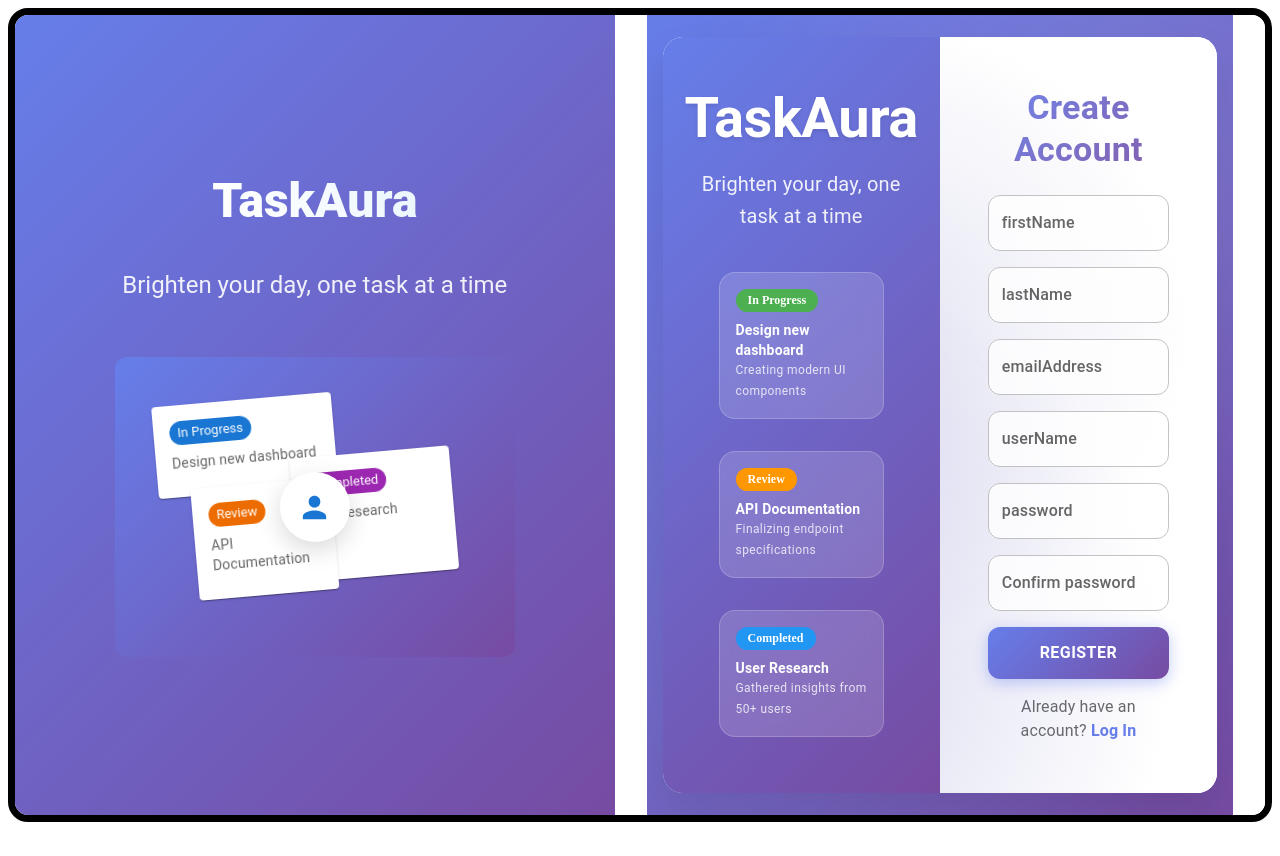
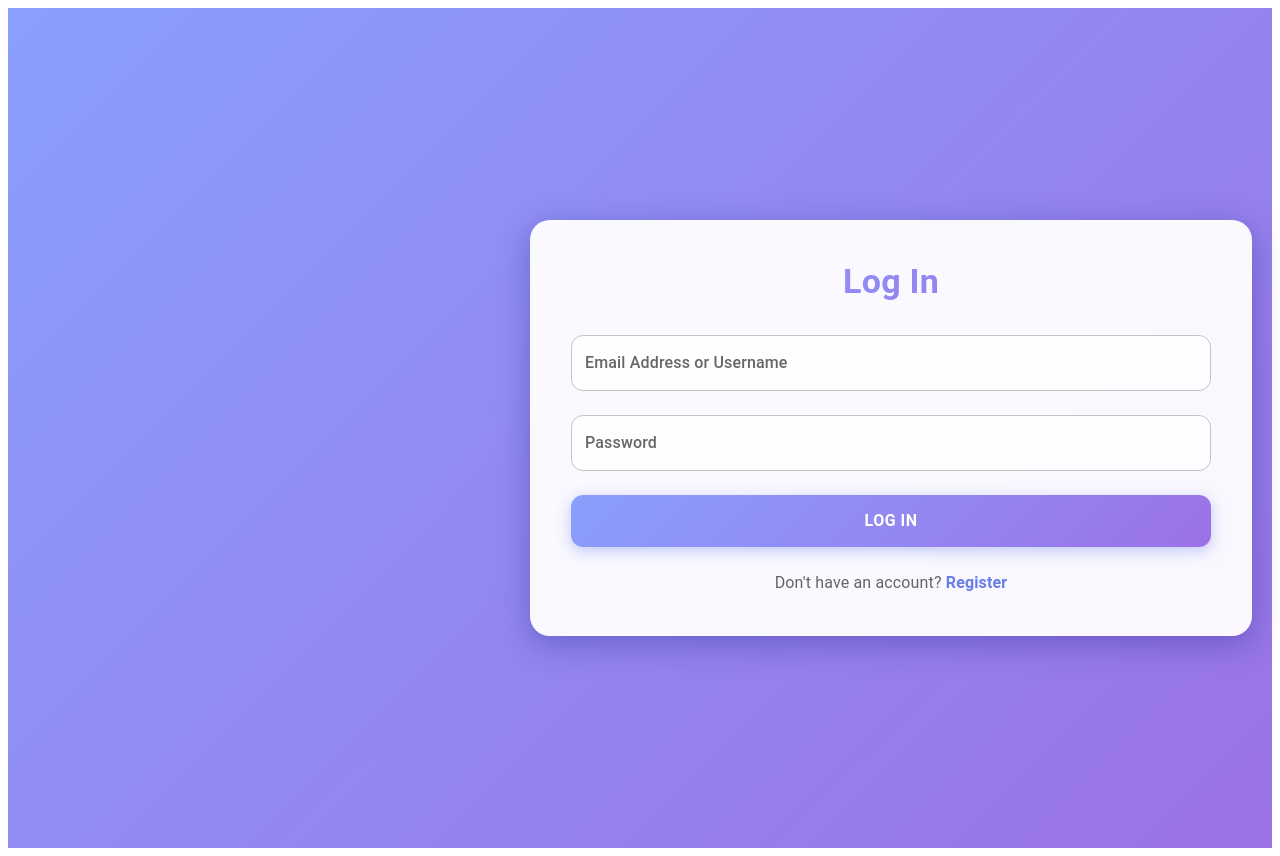
Before and after one commit to lucydavid003/Tasky-frontend, a React (Vite) app: page /register in a window 1280 px wide. Before the commit the page ends 830 px from the top, so only its background shows below. Built offline with nearby package versions, Linux system fonts and the light colour scheme.

Commit message:
improved the login and register styling

```diff
--- a/src/Pages/Landing.tsx
+++ b/src/Pages/Landing.tsx
@@ -1,171 +1,220 @@
-import React from 'react';
-import { Box, Typography, Card, CardContent, Chip, Avatar, Fade, Slide } from "@mui/material";
-import { Outlet } from "react-router-dom";
-import { Person, CheckCircle } from '@mui/icons-material';
+import {
+  Stack,
+  Alert,
+  Box,
+  Button,
+  TextField,
+  Typography,
+  Link as MuiLink,
+} from "@mui/material";
+
+import { Link, useNavigate } from "react-router-dom";
+import { useState } from "react";
+import { useMutation } from "@tanstack/react-query";
+import axiosInstance from "../api/axios";
+import axios from "axios";
+import useUser from "../Store/userStore";
+import { styled } from "@mui/material/styles";
 
 
-const AnimatedTaskBoardIllustration: React.FC = () => (
-  <Box
-    sx={{
-      position: 'relative',
-      width: '100%',
-      height: '300px',
-      display: 'flex',
-      alignItems: 'center',
-      justifyContent: 'center',
-       background: 'linear-gradient(135deg, #667eea 0%, #764ba2 100%)',
-      borderRadius: 3,
-      overflow: 'hidden',
-    }}
-  >
-
-    <Fade in timeout={1000}>
-      <Card
-        sx={{
-          position: 'absolute',
-          top: '15%',
-          left: '10%',
-          width: 180,
-          transform: 'rotate(-5deg)',
-          animation: 'float 3s ease-in-out infinite',
-          '@keyframes float': {
-            '0%, 100%': { transform: 'rotate(-5deg) translateY(0px)' },
-            '50%': { transform: 'rotate(-5deg) translateY(-10px)' },
-          },
-        }}
-      >
-        <CardContent sx={{ p: 2 }}>
-          <Box sx={{ display: 'flex', alignItems: 'center', mb: 1 }}>
-            <Chip label="In Progress" color="primary" size="small" />
-          </Box>
-          <Typography variant="body2" color="text.secondary">
-            Design new dashboard
-          </Typography>
-        </CardContent>
-      </Card>
-    </Fade>
-
-    <Fade in timeout={1500}>
-      <Card
-        sx={{
-          position: 'absolute',
-          top: '35%',
-          right: '15%',
-          width: 160,
-          transform: 'rotate(8deg)',
-          animation: 'float 3s ease-in-out infinite 1s',
-        }}
-      >
-        <CardContent sx={{ p: 2 }}>
-          <Box sx={{ display: 'flex', alignItems: 'center', mb: 1 }}>
-            <Chip label="Completed" color="secondary" size="small" />
-          </Box>
-          <Typography variant="body2" color="text.secondary">
-            User research
-          </Typography>
-          <CheckCircle color="secondary" sx={{ mt: 1, fontSize: 20 }} />
-        </CardContent>
-      </Card>
-    </Fade>
-
-    <Fade in timeout={2000}>
-      <Card
-        sx={{
-          position: 'absolute',
-          bottom: '20%',
-          left: '20%',
-          width: 140,
-          transform: 'rotate(3deg)',
-          animation: 'float 3s ease-in-out infinite 2s',
-        }}
-      >
-        <CardContent sx={{ p: 2 }}>
-          <Box sx={{ display: 'flex', alignItems: 'center', mb: 1 }}>
-            <Chip label="Review" color="warning" size="small" />
-          </Box>
-          <Typography variant="body2" color="text.secondary">
-            API Documentation
-          </Typography>
-        </CardContent>
-      </Card>
-    </Fade>
+const GradientBackground = styled(Box)(() => ({
+  background: "linear-gradient(135deg, #8a9ffc 0%, #9b72e6 100%)",
+  minHeight: "100vh",
+  display: "flex",
+  alignItems: "center",
+  justifyContent: "flex-end",
+  padding: "20px",
+}));
 
 
-    <Avatar
-      sx={{
-        width: 70,
-        height: 70,
-        bgcolor: 'white',
-        color: 'primary.main',
-        fontSize: '1.8rem',
-        boxShadow: '0 8px 24px rgba(0, 0, 0, 0.15)',
-      }}
-    >
-      <Person fontSize="large" />
-    </Avatar>
-  </Box>
-);
-
-function Landing() {
-  return (
-    <Box display="flex" height="100vh" border="7px solid black" borderRadius="20px" overflow="hidden">
-
-      <Box
-        flex={1}
-        sx={{
-          background: 'linear-gradient(135deg, #667eea 0%, #764ba2 100%)', // Modern gradient
-          display: 'flex',
-          flexDirection: 'column',
-          justifyContent: 'center',
-          alignItems: 'center',
-          p: 4,
-          color: 'white',
-          position: 'relative',
-        }}
-      >
-        <Slide direction="right" in timeout={800}>
-          <Box sx={{ textAlign: 'center', mb: 4, zIndex: 2 }}>
-            <Typography
-              variant="h3"
-              fontWeight={600}
-              sx={{
-                mb: 2,
-                background: 'linear-gradient(45deg, #FFF 30%, #E3F2FD 90%)',
-                backgroundClip: 'text',
-                WebkitBackgroundClip: 'text',
-                WebkitTextFillColor: 'transparent',
-                fontWeight: 800,
-              }}
-            >
-              TaskAura
-            </Typography>
-            <Typography variant="h5" p={3} sx={{ opacity: 0.9, fontWeight: 400 }}>
-              Brighten your day, one task at a time
-            </Typography>
-          </Box>
-        </Slide>
-
-        <Slide direction="up" in timeout={1200}>
-          <Box sx={{ width: '100%', maxWidth: 400 }}>
-            <AnimatedTaskBoardIllustration />
-          </Box>
-        </Slide>
-      </Box>
+const FormContainer = styled(Box)(({ theme }) => ({
+  width: "100%",
+  maxWidth: "50vw",
+  padding: "40px",
+  backgroundColor: "rgba(255, 255, 255, 0.95)",
+  backdropFilter: "blur(20px)",
+  borderRadius: "20px",
+  boxShadow: "0 8px 32px 0 rgba(31, 38, 135, 0.37)",
+  border: "1px solid rgba(255, 255, 255, 0.18)",
+  [theme.breakpoints.down("sm")]: {
+    maxWidth: "100%",
+  },
+}));
 
 
-      <Box
-        flex={1}
-        bgcolor="white"
-        display="flex"
-        justifyContent="center"
-        alignItems="center"
-        flexDirection="column"
-        p={4}
-      >
-        <Outlet />
-      </Box>
-    </Box>
+const StyledTextField = styled(TextField)(() => ({
+  "& .MuiOutlinedInput-root": {
+    borderRadius: "12px",
+    backgroundColor: "rgba(255, 255, 255, 0.8)",
+    transition: "all 0.3s ease",
+    "&:hover": {
+      backgroundColor: "rgba(255, 255, 255, 0.9)",
+      transform: "translateY(-1px)",
+      boxShadow: "0 2px 8px rgba(0, 0, 0, 0.1)",
+    },
+    "&.Mui-focused": {
+      backgroundColor: "rgba(255, 255, 255, 1)",
+      transform: "translateY(-1px)",
+      boxShadow: "0 4px 12px rgba(102, 126, 234, 0.3)",
+      "& .MuiOutlinedInput-notchedOutline": {
+        borderColor: "#667eea",
+        borderWidth: "2px",
+      },
+    },
+  },
+  "& .MuiInputLabel-root": {
+    fontWeight: 500,
+    "&.Mui-focused": {
+      color: "#667eea",
+    },
+  },
+}));
+
+
+const StyledButton = styled(Button)(() => ({
+  borderRadius: "12px",
+  padding: "12px 24px",
+  fontSize: "16px",
+  fontWeight: 600,
+  textTransform: "none",
+  background: "linear-gradient(135deg, #8a9ffc 0%, #9b72e6 100%)",
+  boxShadow: "0 4px 15px rgba(102, 126, 234, 0.4)",
+  transition: "all 0.3s ease",
+  "&:hover": {
+    transform: "translateY(-2px)",
+    boxShadow: "0 6px 20px rgba(102, 126, 234, 0.6)",
+    background: "linear-gradient(135deg, #7a8efb 0%, #8b62d5 100%)",
+  },
+  "&:disabled": {
+    background: "rgba(102, 126, 234, 0.5)",
+    transform: "none",
+    boxShadow: "none",
+  },
+}));
+
+
+const StyledAlert = styled(Alert)(() => ({
+  borderRadius: "12px",
+  "& .MuiAlert-icon": {
+    alignItems: "center",
+  },
+}));
+
+interface LoginDetails {
+  identifier: string;
+  password: string;
+}
+
+function Login() {
+  const { setUser } = useUser();
+  const navigate = useNavigate();
+  const [identifier, setIdentifier] = useState("");
+  const [password, setPassword] = useState("");
+  const [formError, setFormError] = useState("");
+
+  const { isPending, mutate } = useMutation({
+    mutationKey: ["login user"],
+    mutationFn: async (loginDetails: LoginDetails) => {
+      const response = await axiosInstance.post("/auth/login", loginDetails);
+      console.log(response.data);
+      return response.data;
+    },
+    onError: (err) => {
+      if (axios.isAxiosError(err)) {
+        setFormError(err.response?.data.message);
+      } else {
+        setFormError("something went wrong");
+      }
+    },
+    onSuccess: (data) => {
+      setUser(data);
+      navigate("/dashboard/tasks");
+    },
+  });
+
+  function handleLogin() {
+    mutate({ identifier, password });
+    setFormError("");
+  }
+
+  return (
+    <GradientBackground>
+      <FormContainer>
+        <Typography
+          variant="h4"
+          fontWeight={700}
+          gutterBottom
+          sx={{
+            textAlign: "center",
+            background: "linear-gradient(135deg, #8a9ffc 0%, #9b72e6 100%)",
+            backgroundClip: "text",
+            WebkitBackgroundClip: "text",
+            WebkitTextFillColor: "transparent",
+            marginBottom: "32px",
+          }}
+        >
+          Log In
+        </Typography>
+
+        <Stack spacing={3}>
+          {formError && (
+            <StyledAlert severity="error">
+              {formError}
+            </StyledAlert>
+          )}
+
+          <StyledTextField
+            label="Email Address or Username"
+            fullWidth
+            value={identifier}
+            onChange={(e) => setIdentifier(e.target.value)}
+          />
+
+          <StyledTextField
+            label="Password"
+            type="password"
+            fullWidth
+            value={password}
+            onChange={(e) => setPassword(e.target.value)}
+          />
+
+          <StyledButton
+            variant="contained"
+            fullWidth
+            onClick={handleLogin}
+            disabled={isPending}
+            sx={{ mt: 3 }}
+          >
+            {isPending ? "Logging In..." : "LOG IN"}
+          </StyledButton>
+        </Stack>
+
+        <Typography
+          textAlign="center"
+          sx={{
+            color: "text.secondary",
+            marginTop: "24px"
+          }}
+        >
+          Don't have an account?{" "}
+          <MuiLink
+            component={Link}
+            to="/register"
+            sx={{
+              color: "#667eea",
+              fontWeight: 600,
+              textDecoration: "none",
+              "&:hover": {
+                textDecoration: "underline",
+              },
+            }}
+          >
+            Register
+          </MuiLink>
+        </Typography>
+      </FormContainer>
+    </GradientBackground>
   );
 }
 
-export default Landing;
+export default Login;
--- a/src/Pages/Register.tsx
+++ b/src/Pages/Register.tsx
@@ -6,75 +6,39 @@ import {
   Typography,
   Link as MuiLink,
   Stack,
-  Paper,
 } from "@mui/material";
 import { Link, useNavigate } from "react-router-dom";
 import { useMutation } from "@tanstack/react-query";
 import axios from "axios";
 import { useState } from "react";
 import axiosInstance from "../api/axios";
-import { styled, useTheme } from "@mui/material/styles";
-import useMediaQuery from "@mui/material/useMediaQuery";
+import { styled } from "@mui/material/styles";
+
 
 const GradientBackground = styled(Box)(() => ({
-  background: "linear-gradient(135deg, #667eea 0%, #764ba2 100%)",
+  background: "linear-gradient(135deg, #8a9ffc 0%, #9b72e6 100%)",
   minHeight: "100vh",
   display: "flex",
   alignItems: "center",
-  justifyContent: "center",
-  padding: "16px",
-  position: "relative",
-  overflow: "hidden",
-  "&::before": {
-    content: `''`,
-    position: "absolute",
-    top: 0,
-    left: 0,
-    right: 0,
-    bottom: 0,
-    background: `
-      radial-gradient(circle at 20% 80%, rgba(120, 119, 198, 0.3) 0%, transparent 50%),
-      radial-gradient(circle at 80% 20%, rgba(255, 255, 255, 0.1) 0%, transparent 50%),
-      radial-gradient(circle at 40% 40%, rgba(120, 119, 198, 0.2) 0%, transparent 50%)
-    `,
-    pointerEvents: "none",
+  justifyContent: "flex-end",
+  padding: "20px",
+}));
+
+
+const FormContainer = styled(Box)(({ theme }) => ({
+  width: "100%",
+  maxWidth: "50vw",
+  padding: "40px",
+  backgroundColor: "rgba(255, 255, 255, 0.95)",
+  backdropFilter: "blur(20px)",
+  borderRadius: "20px",
+  boxShadow: "0 8px 32px 0 rgba(31, 38, 135, 0.37)",
+  border: "1px solid rgba(255, 255, 255, 0.18)",
+  [theme.breakpoints.down("sm")]: {
+    maxWidth: "100%",
   },
 }));
 
-const MainContainer = styled(Box)(() => ({
-  display: "flex",
-  maxWidth: "1200px",
-  width: "100%",
-  borderRadius: "20px",
-  overflow: "hidden",
-  boxShadow: "0 20px 40px rgba(0, 0, 0, 0.1)",
-  backgroundColor: "white",
-  minHeight: "600px",
-}));
-
-const LeftSection = styled(Box)(() => ({
-  flex: 1,
-  background: "linear-gradient(135deg, #667eea 0%, #764ba2 100%)",
-  padding: "48px",
-  display: "flex",
-  flexDirection: "column",
-  justifyContent: "center",
-  alignItems: "center",
-  color: "white",
-  position: "relative",
-  overflow: "hidden",
-}));
-
-const RightSection = styled(Paper)(() => ({
-  flex: 1,
-  padding: "48px",
-  display: "flex",
-  flexDirection: "column",
-  justifyContent: "center",
-  backgroundColor: "white",
-  borderRadius: 0,
-  boxShadow: "none",
-}));
 
 const StyledTextField = styled(TextField)(() => ({
   "& .MuiOutlinedInput-root": {
@@ -104,19 +68,20 @@ const StyledTextField = styled(TextField)(() => ({
   },
 }));
 
+
 const StyledButton = styled(Button)(() => ({
   borderRadius: "12px",
   padding: "12px 24px",
   fontSize: "16px",
   fontWeight: 600,
   textTransform: "none",
-  background: "linear-gradient(135deg, #667eea 0%, #764ba2 100%)",
+  background: "linear-gradient(135deg, #8a9ffc 0%, #9b72e6 100%)",
   boxShadow: "0 4px 15px rgba(102, 126, 234, 0.4)",
   transition: "all 0.3s ease",
   "&:hover": {
     transform: "translateY(-2px)",
     boxShadow: "0 6px 20px rgba(102, 126, 234, 0.6)",
-    background: "linear-gradient(135deg, #5a6fd8 0%, #6a4190 100%)",
+    background: "linear-gradient(135deg, #7a8efb 0%, #8b62d5 100%)",
   },
   "&:disabled": {
     background: "rgba(102, 126, 234, 0.5)",
@@ -125,43 +90,12 @@ const StyledButton = styled(Button)(() => ({
   },
 }));
 
+
 const StyledAlert = styled(Alert)(() => ({
   borderRadius: "12px",
   "& .MuiAlert-icon": {
     alignItems: "center",
   },
-}));
-
-const TaskCard = styled(Box)(() => ({
-  backgroundColor: "rgba(255, 255, 255, 0.15)",
-  backdropFilter: "blur(10px)",
-  borderRadius: "16px",
-  padding: "16px",
-  margin: "8px",
-  border: "1px solid rgba(255, 255, 255, 0.2)",
-  transition: "all 0.3s ease",
-  "&:hover": {
-    transform: "translateY(-4px)",
-    backgroundColor: "rgba(255, 255, 255, 0.2)",
-  },
-}));
-
-const StatusChip = styled(Box)<{ status: string }>(({ status }) => ({
-  display: "inline-block",
-  padding: "4px 12px",
-  borderRadius: "20px",
-  fontSize: "12px",
-  fontWeight: 600,
-  backgroundColor:
-    status === "progress"
-      ? "#4CAF50"
-      : status === "review"
-      ? "#FF9800"
-      : status === "completed"
-      ? "#2196F3"
-      : "#9C27B0",
-  color: "white",
-  marginBottom: "8px",
 }));
 
 interface User {
@@ -173,6 +107,7 @@ interface User {
 }
 
 function Register() {
+
   const [firstName, setFirstName] = useState("");
   const [lastName, setLastName] = useState("");
   const [userName, setUserName] = useState("");
@@ -182,8 +117,6 @@ function Register() {
   const [formError, setFormError] = useState("");
   const navigate = useNavigate();
 
-  const theme = useTheme();
-  const isMdDown = useMediaQuery(theme.breakpoints.down("md"));
 
   const { isPending, mutate } = useMutation({
     mutationKey: ["register-user"],
@@ -200,8 +133,9 @@ function Register() {
     },
     onSuccess: () => {
       navigate("/login");
-    },
+    }
   });
+
 
   function handleSignUp() {
     setFormError("");
@@ -215,169 +149,84 @@ function Register() {
 
   return (
     <GradientBackground>
-      <MainContainer>
-        {!isMdDown && (
-          <LeftSection>
-            <Box sx={{ textAlign: "center", marginBottom: "32px" }}>
-              <Typography
-                variant="h2"
-                fontWeight={700}
-                sx={{
-                  fontSize: { xs: "2.5rem", md: "3.5rem" },
-                  marginBottom: "16px",
-                  textShadow: "0 2px 4px rgba(0,0,0,0.1)",
-                }}
-              >
-                TaskAura
-              </Typography>
-              <Typography
-                variant="h6"
-                sx={{
-                  opacity: 0.9,
-                  fontSize: { xs: "1rem", md: "1.25rem" },
-                  fontWeight: 400,
-                }}
-              >
-                Brighten your day, one task at a time
-              </Typography>
-            </Box>
-
-            <Box
-              sx={{
-                display: "flex",
-                flexDirection: "column",
-                gap: "16px",
-                width: "100%",
-                maxWidth: "400px",
-              }}
-            >
-              <TaskCard>
-                <StatusChip status="progress">In Progress</StatusChip>
-                <Typography variant="body2" fontWeight={600}>
-                  Design new dashboard
-                </Typography>
-                <Typography variant="caption" sx={{ opacity: 0.8 }}>
-                  Creating modern UI components
-                </Typography>
-              </TaskCard>
-
-              <TaskCard>
-                <StatusChip status="review">Review</StatusChip>
-                <Typography variant="body2" fontWeight={600}>
-                  API Documentation
-                </Typography>
-                <Typography variant="caption" sx={{ opacity: 0.8 }}>
-                  Finalizing endpoint specifications
-                </Typography>
-              </TaskCard>
-
-              <TaskCard>
-                <StatusChip status="completed">Completed</StatusChip>
-                <Typography variant="body2" fontWeight={600}>
-                  User Research
-                </Typography>
-                <Typography variant="caption" sx={{ opacity: 0.8 }}>
-                  Gathered insights from 50+ users
-                </Typography>
-              </TaskCard>
-            </Box>
-          </LeftSection>
-        )}
-
-        <RightSection
-          sx={
-            isMdDown
-              ? {
-                  width: "100%",
-                  maxWidth: "400px",
-                  margin: "auto",
-                  borderRadius: "20px",
-                }
-              : {}
-          }
-        >
+      <FormContainer>
         <Typography
           variant="h4"
           fontWeight={700}
           gutterBottom
           sx={{
             textAlign: "center",
-              background: "linear-gradient(135deg, #667eea 0%, #764ba2 100%)",
+            background: "linear-gradient(135deg, #8a9ffc 0%, #9b72e6 100%)", // Brighter shades
             backgroundClip: "text",
             WebkitBackgroundClip: "text",
             WebkitTextFillColor: "transparent",
-              marginBottom: "24px",
+            marginBottom: "32px",
           }}
         >
           Create Account
         </Typography>
 
-          <Stack spacing={2}>
+        <Stack spacing={3}>
           {formError && (
-              <StyledAlert severity="error">{formError}</StyledAlert>
+            <StyledAlert severity="error">
+              {formError}
+            </StyledAlert>
           )}
 
           <StyledTextField
-              label="firstName"
+            label="First Name"
             type="text"
             fullWidth
-              margin="normal"
             value={firstName}
             onChange={(e) => setFirstName(e.target.value)}
           />
 
           <StyledTextField
-              label="lastName"
+            label="Last Name"
             type="text"
             fullWidth
-              margin="normal"
             value={lastName}
             onChange={(e) => setLastName(e.target.value)}
           />
 
           <StyledTextField
-              label="emailAddress"
-              type="text"
+            label="Email Address"
+            type="email"
             fullWidth
-              margin="normal"
             value={emailAddress}
             onChange={(e) => setEmailAddress(e.target.value)}
           />
 
           <StyledTextField
-              label="userName"
+            label="Username"
             type="text"
             fullWidth
-              margin="normal"
             value={userName}
             onChange={(e) => setUserName(e.target.value)}
           />
 
           <StyledTextField
-              label="password"
+            label="Password"
             type="password"
             fullWidth
-              margin="normal"
             value={password}
             onChange={(e) => setPassword(e.target.value)}
           />
 
           <StyledTextField
-              label="Confirm password"
+            label="Confirm Password"
             type="password"
             fullWidth
-              margin="normal"
             value={Confirmpassword}
             onChange={(e) => setConfPassword(e.target.value)}
           />
 
           <StyledButton
             variant="contained"
-              color="primary"
             fullWidth
-              sx={{ mt: 2 }}
             onClick={handleSignUp}
             disabled={isPending}
+            sx={{ mt: 3 }}
           >
             {isPending ? "Creating Account..." : "REGISTER"}
           </StyledButton>
@@ -385,8 +234,10 @@ function Register() {
 
         <Typography
           textAlign="center"
-            marginTop="16px"
-            sx={{ color: "text.secondary" }}
+          sx={{
+            color: "text.secondary",
+            marginTop: "24px"
+          }}
         >
           Already have an account?{" "}
           <MuiLink
@@ -404,8 +255,7 @@ function Register() {
             Log In
           </MuiLink>
         </Typography>
-        </RightSection>
-      </MainContainer>
+      </FormContainer>
     </GradientBackground>
   );
 }
```
Lines whose indentation alone changed are shown as unchanged.
